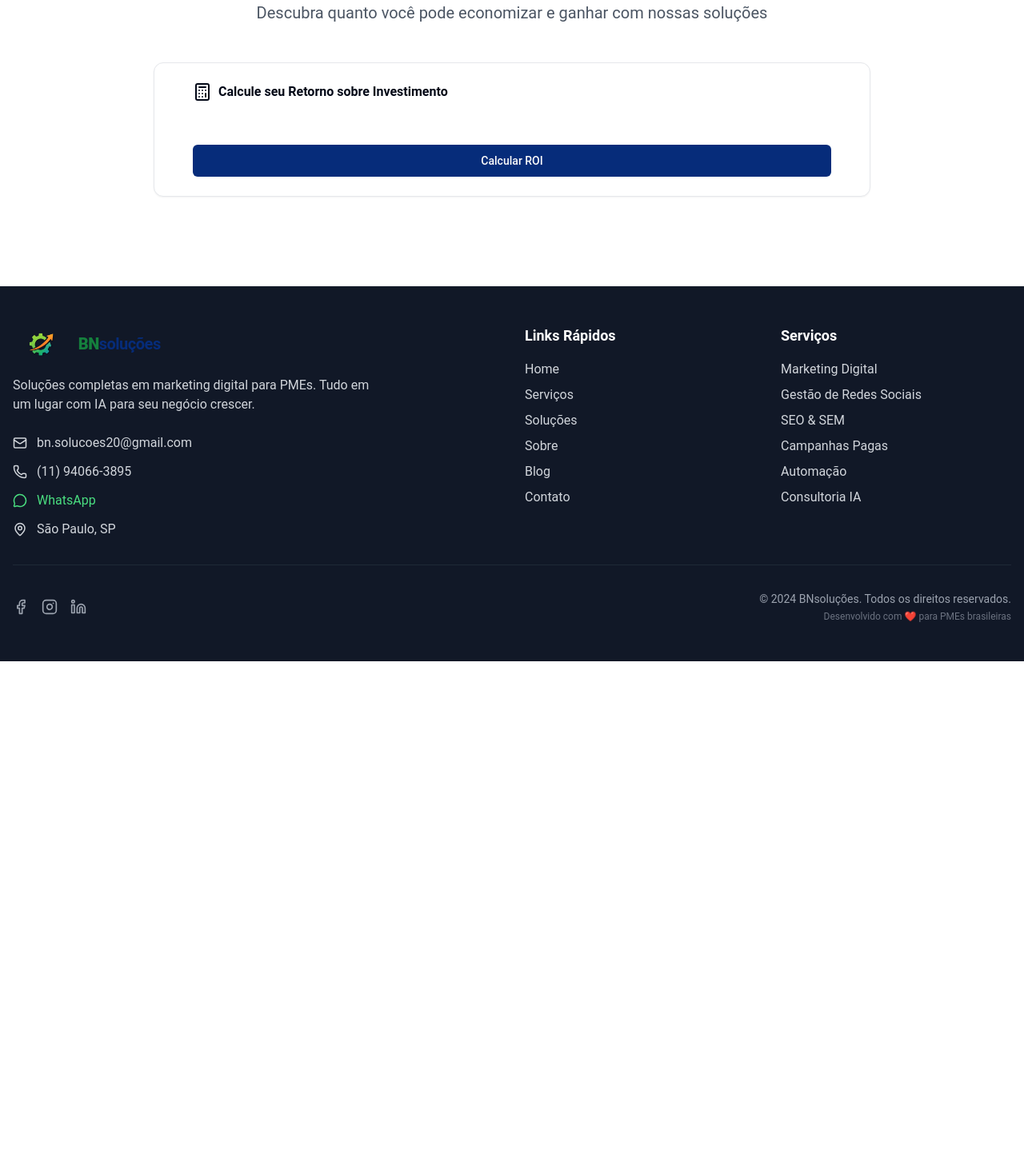
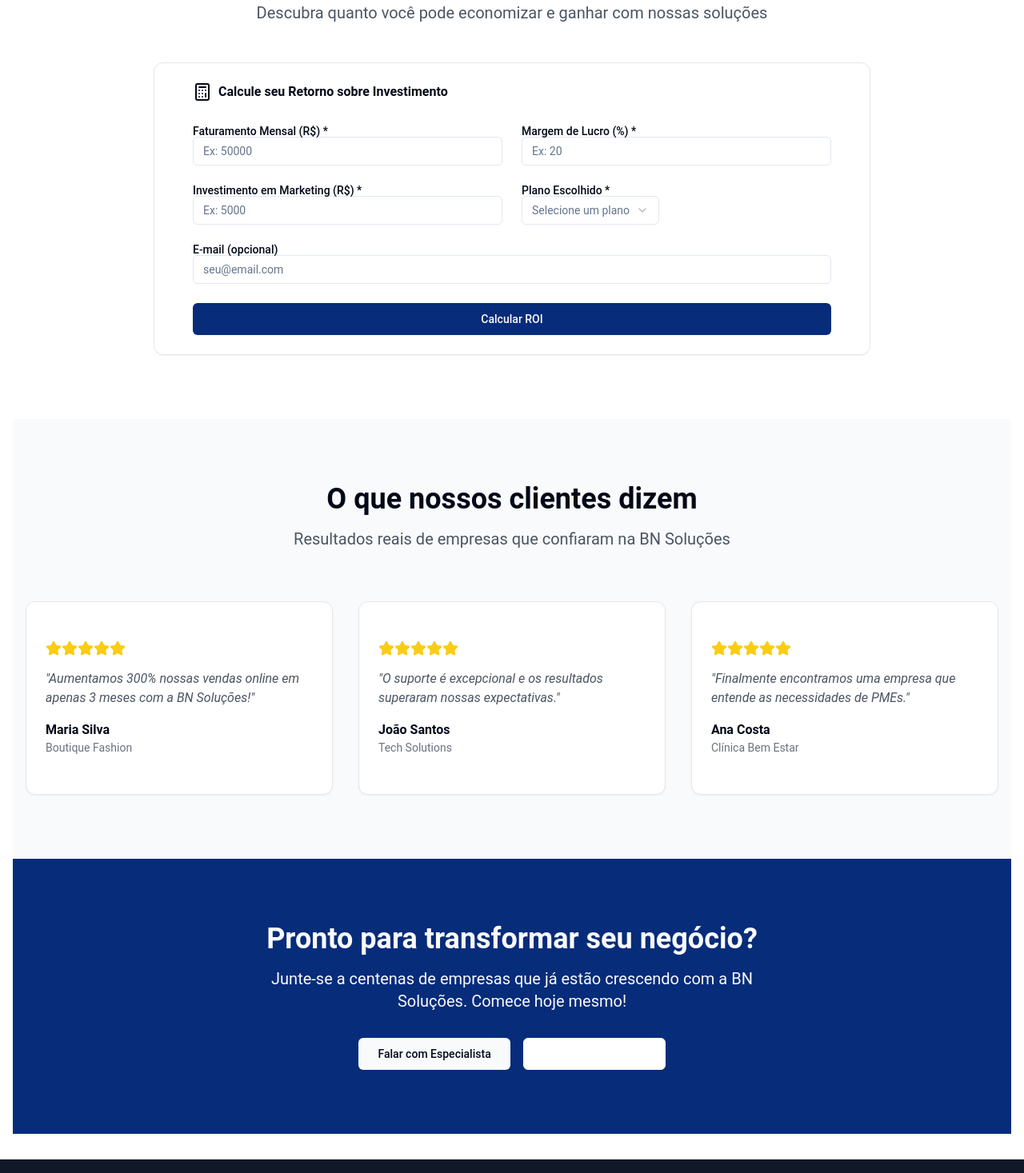
Before and after one commit to Bnsolucoes/site_project, a React (Vite) app in the folder frontend/: page / in a window 1280 px wide. Shown: the part 1330-2797 px from the top of the page at 80% size. Before the commit the page ends 2157 px from the top, so only its background shows below. Built offline with nearby package versions, Linux system fonts and the light colour scheme; no server answers.

Commit message:
Update Home.jsx

```diff
--- a/frontend/src/pages/Home.jsx
+++ b/frontend/src/pages/Home.jsx
@@ -164,7 +164,7 @@ const Home = () => {
         </div>
       </section>
 
-      {/* ROI Calculator */}
+      {/* ROI Calculator - SEÇÃO CORRIGIDA */}
       <section className="py-20">
         <div className="container mx-auto px-4">
           <div className="max-w-4xl mx-auto">
@@ -185,10 +185,61 @@ const Home = () => {
                 </CardTitle>
               </CardHeader>
               <CardContent className="space-y-6">
-                {/* Formulário */}
+                {/* Formulário - CAMPOS CORRIGIDOS */}
                 <div className="grid grid-cols-1 md:grid-cols-2 gap-6">
-                  {/* Campos */}
-                  {/* ...mantido igual... */}
+                  <div>
+                    <Label htmlFor="faturamento">Faturamento Mensal (R$) *</Label>
+                    <Input
+                      id="faturamento"
+                      type="number"
+                      placeholder="Ex: 50000"
+                      value={roiData.faturamento}
+                      onChange={(e) => setRoiData({ ...roiData, faturamento: e.target.value })}
+                    />
+                  </div>
+                  <div>
+                    <Label htmlFor="margem">Margem de Lucro (%) *</Label>
+                    <Input
+                      id="margem"
+                      type="number"
+                      placeholder="Ex: 20"
+                      value={roiData.margem}
+                      onChange={(e) => setRoiData({ ...roiData, margem: e.target.value })}
+                    />
+                  </div>
+                  <div>
+                    <Label htmlFor="investimento">Investimento em Marketing (R$) *</Label>
+                    <Input
+                      id="investimento"
+                      type="number"
+                      placeholder="Ex: 5000"
+                      value={roiData.investimento}
+                      onChange={(e) => setRoiData({ ...roiData, investimento: e.target.value })}
+                    />
+                  </div>
+                  <div>
+                    <Label htmlFor="plano">Plano Escolhido *</Label>
+                    <Select value={roiData.plano} onValueChange={(value) => setRoiData({ ...roiData, plano: value })}>
+                      <SelectTrigger>
+                        <SelectValue placeholder="Selecione um plano" />
+                      </SelectTrigger>
+                      <SelectContent>
+                        <SelectItem value="essencial">Essencial - R$399/mês</SelectItem>
+                        <SelectItem value="estrategico">Estratégico - R$699/mês</SelectItem>
+                        <SelectItem value="premium">Premium - R$1.199/mês</SelectItem>
+                      </SelectContent>
+                    </Select>
+                  </div>
+                  <div className="md:col-span-2">
+                    <Label htmlFor="email">E-mail (opcional)</Label>
+                    <Input
+                      id="email"
+                      type="email"
+                      placeholder="seu@email.com"
+                      value={roiData.email}
+                      onChange={(e) => setRoiData({ ...roiData, email: e.target.value })}
+                    />
+                  </div>
                 </div>
 
                 <Button onClick={calculateROI} disabled={isCalculating} className="w-full" size="lg">
@@ -197,7 +248,30 @@ const Home = () => {
 
                 {roiResult && (
                   <div className="mt-8 p-6 bg-green-50 rounded-lg border border-green-200">
-                    {/* Resultado */}
+                    <h3 className="text-xl font-semibold text-green-800 mb-4">
+                      Resultado da Análise
+                    </h3>
+                    <div className="grid grid-cols-1 md:grid-cols-2 gap-4">
+                      <div>
+                        <p className="text-sm text-green-600">ROI Estimado</p>
+                        <p className="text-2xl font-bold text-green-800">
+                          {roiResult.roi_estimado}%
+                        </p>
+                      </div>
+                      <div>
+                        <p className="text-sm text-green-600">Aumento de Faturamento</p>
+                        <p className="text-2xl font-bold text-green-800">
+                          R$ {roiResult.aumento_faturamento_estimado?.toLocaleString('pt-BR')}
+                        </p>
+                      </div>
+                    </div>
+                    <div className="mt-4">
+                      <Button asChild>
+                        <Link to="/contato">
+                          Quero Começar Agora
+                        </Link>
+                      </Button>
+                    </div>
                   </div>
                 )}
               </CardContent>
@@ -206,8 +280,64 @@ const Home = () => {
         </div>
       </section>
 
-      {/* Testimonials e CTA */}
-      {/* ...mantido igual... */}
+      {/* Testimonials */}
+      <section className="py-20 bg-gray-50">
+        <div className="container mx-auto px-4">
+          <div className="text-center mb-16">
+            <h2 className="text-3xl lg:text-4xl font-bold mb-4">
+              O que nossos clientes dizem
+            </h2>
+            <p className="text-xl text-gray-600">
+              Resultados reais de empresas que confiaram na BN Soluções
+            </p>
+          </div>
+          <div className="grid grid-cols-1 md:grid-cols-3 gap-8">
+            {testimonials.map((testimonial, index) => (
+              <Card key={index} className="hover:shadow-lg transition-shadow">
+                <CardContent className="p-6">
+                  <div className="flex mb-4">
+                    {[...Array(testimonial.rating)].map((_, i) => (
+                      <Star key={i} className="h-5 w-5 text-yellow-400 fill-current" />
+                    ))}
+                  </div>
+                  <p className="text-gray-600 mb-4 italic">
+                    "{testimonial.text}"
+                  </p>
+                  <div>
+                    <p className="font-semibold">{testimonial.name}</p>
+                    <p className="text-sm text-gray-500">{testimonial.company}</p>
+                  </div>
+                </CardContent>
+              </Card>
+            ))}
+          </div>
+        </div>
+      </section>
+
+      {/* CTA */}
+      <section className="py-20 bg-primary text-primary-foreground">
+        <div className="container mx-auto px-4 text-center">
+          <h2 className="text-3xl lg:text-4xl font-bold mb-4">
+            Pronto para transformar seu negócio?
+          </h2>
+          <p className="text-xl mb-8 max-w-2xl mx-auto">
+            Junte-se a centenas de empresas que já estão crescendo com a BN Soluções.
+            Comece hoje mesmo!
+          </p>
+          <div className="flex flex-col sm:flex-row gap-4 justify-center">
+            <Button size="lg" variant="secondary">
+              <Link to="/contato">
+                Falar com Especialista
+              </Link>
+            </Button>
+            <Button size="lg" variant="outline" className="border-white text-white hover:bg-white hover:text-primary">
+              <Link to="/servicos">
+                Ver Todos os Planos
+              </Link>
+            </Button>
+          </div>
+        </div>
+      </section>
     </div>
   )
 }
```
